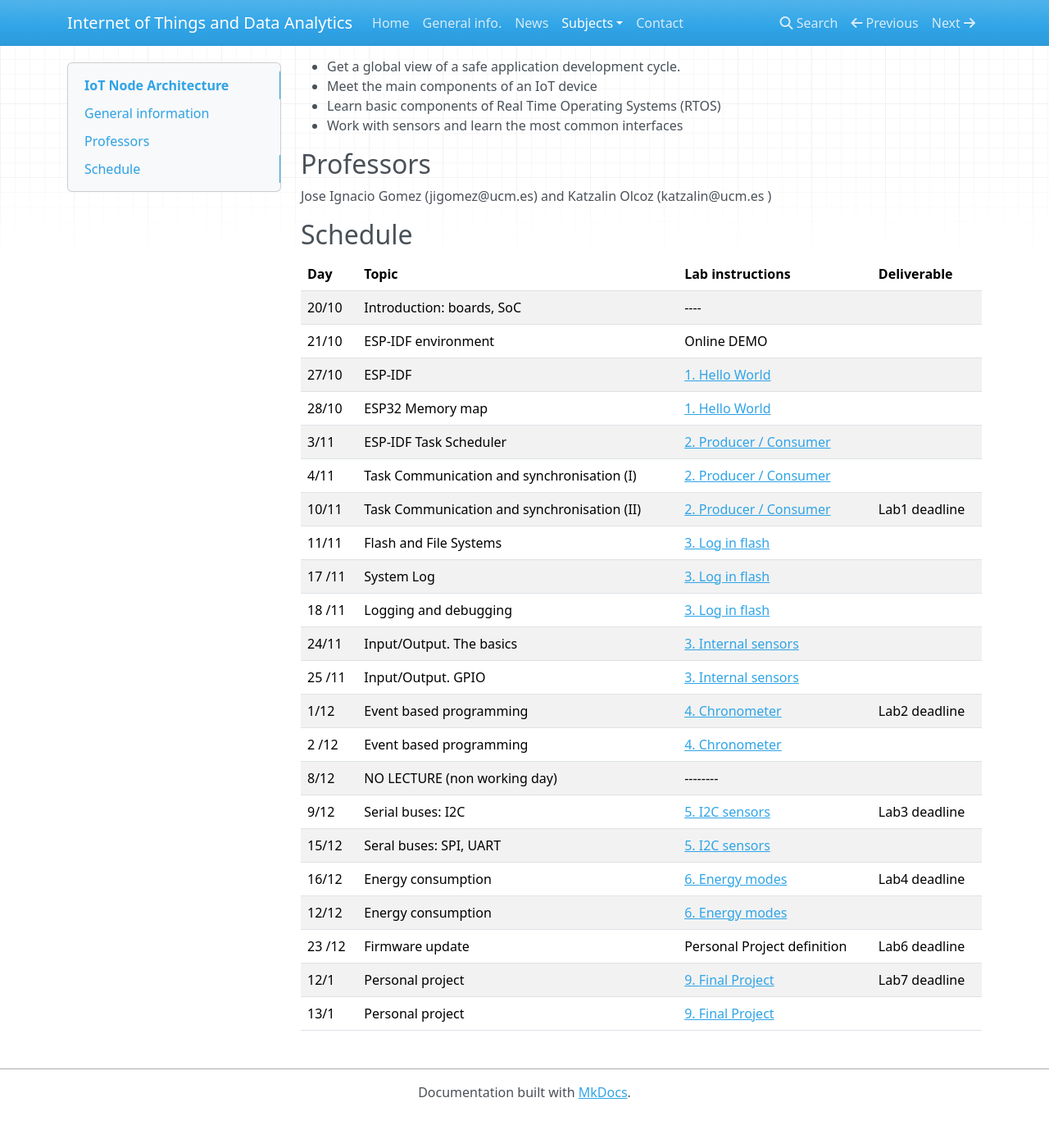
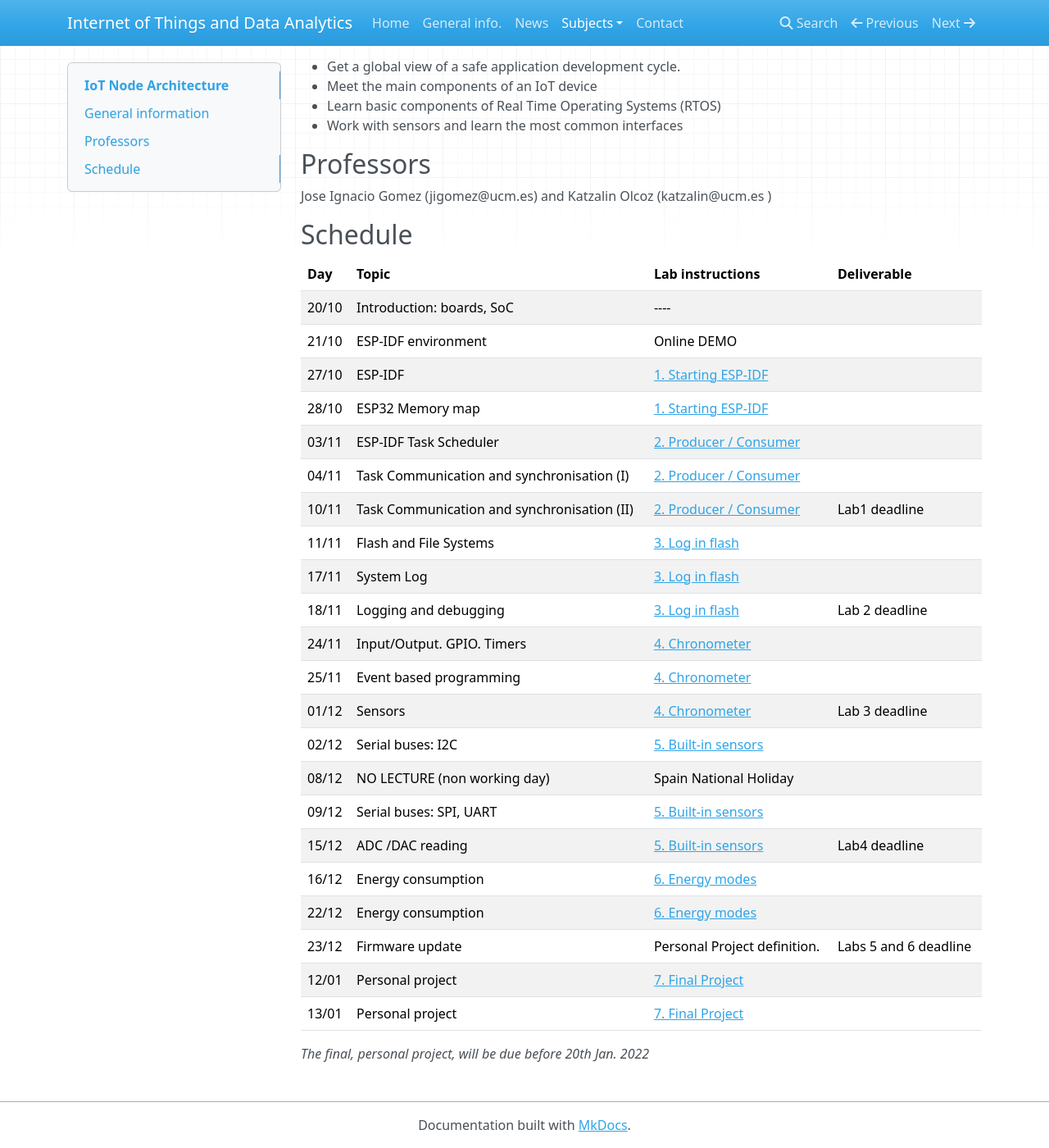
Before and after one commit to iot-da/iot-da.github.io, an MkDocs documentation site: the page built from docs/Subjects/IOTNA/index.md, in a window 1280 px wide and 1400 px high, scrolled down 176 px. Shown: the whole window at 82% size. Built offline with MkDocs 1.6.1, drawn with Linux system fonts in a browser that asks for light colours; nearby versions of some CDN libraries; before the commit the page ends 1536 px from its top, so only the background shows below that.

Commit message:
IoTNA schedule update

```diff
--- a/docs/Subjects/IOTNA/index.md
+++ b/docs/Subjects/IOTNA/index.md
@@ -20,23 +20,25 @@ Jose Ignacio Gomez (jigomez@ucm.es) and Katzalin Olcoz  (katzalin@ucm.es )
 |--------------|------------------------|-------------------------|-------------------|
 | 20/10  | Introduction: boards, SoC  |  ----   |  |
 | 21/10  | ESP-IDF environment  | Online DEMO  |          |
-| 27/10  | ESP-IDF   			| [1. Hello World ](P1/index.md)              | |
-| 28/10  | ESP32 Memory map              | [1. Hello World ](P1/index.md)              | |
-| 3/11  | ESP-IDF Task Scheduler     | [2. Producer / Consumer ](P2/index.md)              |  |
- |4/11  | Task Communication and synchronisation (I)  | [2. Producer / Consumer ](P2/index.md)    |   |
- |10/11  | Task Communication and synchronisation (II)  | [2. Producer / Consumer ](P2/index.md)    | Lab1 deadline  |
- |11/11  | Flash and File Systems       |[3. Log in flash](P7/index.md) |   |
-| 17 /11  | System Log       	|[3. Log in flash](P7/index.md) | |
-| 18 /11  | Logging and  debugging     |[3. Log in flash](P7/index.md) | |
-|24/11  | Input/Output. The basics  | [3. Internal sensors](P3/index.md)                | |
-|25 /11  | Input/Output. GPIO 	     | [3. Internal sensors](P3/index.md)                | |
-|  1/12  | Event based programming | [4. Chronometer](P4/index.md)            | Lab2 deadline |
-| 2 /12  | Event based programming | [4. Chronometer](P4/index.md)            |  |
-|8/12  | NO LECTURE (non working day)  | --------
- |9/12  | Serial buses: I2C	  | [5. I2C sensors](P5/index.md)                |  Lab3 deadline |
-| 15/12  | Seral buses: SPI, UART	  | [5. I2C sensors](P5/index.md)                | |
-|16/12  | Energy consumption           | [6. Energy modes](P6/index.md) |  Lab4 deadline |
-|12/12 | Energy consumption           | [6. Energy modes](P6/index.md) | |
-|23 /12  | Firmware update                 | Personal Project definition|  Lab6 deadline |
-|12/1  | Personal project                  | [9. Final Project](P9/index.md) |  Lab7 deadline |
-|13/1  | Personal project                  | [9. Final Project](P9/index.md) | |
+| 27/10  | ESP-IDF   			| [1. Starting ESP-IDF ](P1/index.md)              | |
+| 28/10  | ESP32 Memory map              | [1. Starting ESP-IDF ](P1/index.md)              | |
+|03/11  | ESP-IDF Task Scheduler     | [2. Producer / Consumer ](P2/index.md)              |  |
+|04/11  | Task Communication and synchronisation (I)  | [2. Producer / Consumer ](P2/index.md)    |   |
+|10/11  | Task Communication and synchronisation (II)  | [2. Producer / Consumer ](P2/index.md)    | Lab1 deadline  |
+|11/11  | Flash and File Systems       |[3. Log in flash](P3/index.md) |   |
+|17/11  | System Log       	|[3. Log in flash](P3/index.md) | |
+|18/11  | Logging and  debugging     |[3. Log in flash](P3/index.md) |  Lab 2 deadline |
+|24/11  | Input/Output. GPIO. Timers  | [4. Chronometer](P4/index.md)                | |
+|25/11  | Event based programming | [4. Chronometer](P4/index.md)            |     |
+|01/12  |  Sensors	  		     | [4. Chronometer](P4/index.md)            | Lab 3 deadline    |
+|02/12  | Serial buses: I2C		    | [5. Built-in sensors](P5/index.md)            |  |
+|08/12  | NO LECTURE (non working day)  | Spain National Holiday   | |
+|09/12  | Serial buses: SPI, UART 	  | [5. Built-in sensors](P5/index.md)                |   |
+|15/12  | ADC /DAC reading		  | [5. Built-in sensors](P5/index.md)                |  Lab4 deadline |
+|16/12  | Energy consumption           | [6. Energy modes](P6/index.md) |   |
+|22/12 | Energy consumption           | [6. Energy modes](P6/index.md) | |
+|23/12 | Firmware update                 | Personal Project definition.   |  Labs 5 and 6 deadline |
+|12/01 | Personal project                  | [7. Final Project](P6/index.md) |   |
+|13/01 | Personal project                  | [7. Final Project](P6/index.md) | |
+
+*The final, personal project, will be due before 20th Jan. 2022*
```
